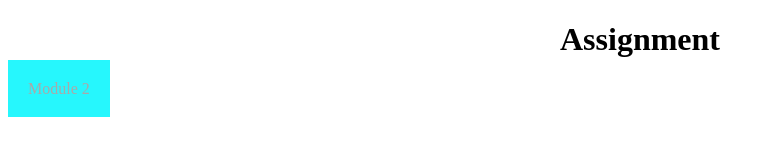
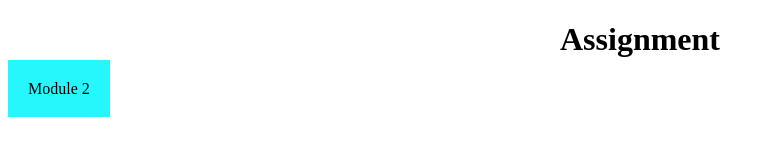
Before and after one commit to Learningfed/coursera, a plain HTML site: page index.html in a window 1280 px wide. Shown: the whole page, without its empty margins (0-775 px from the left). Drawn offline with Linux system fonts and the light colour scheme.

Commit message:
Update index.html

```diff
--- a/index.html
+++ b/index.html
@@ -6,7 +6,7 @@
     <title>Learningfed Coursera</title>
     <style>
       .abc{
-        color: #A9A9A9;
+        color: #000000;
         padding: 20px;
         margin-top:50px;
       }
@@ -17,12 +17,10 @@
         background-color:#26f7fd;
         text-decoration:none;
         text-align:center;
-
       }
 
       a:hover{
         background-color:#22ecf2;
-
       }
 
       </style>
```
